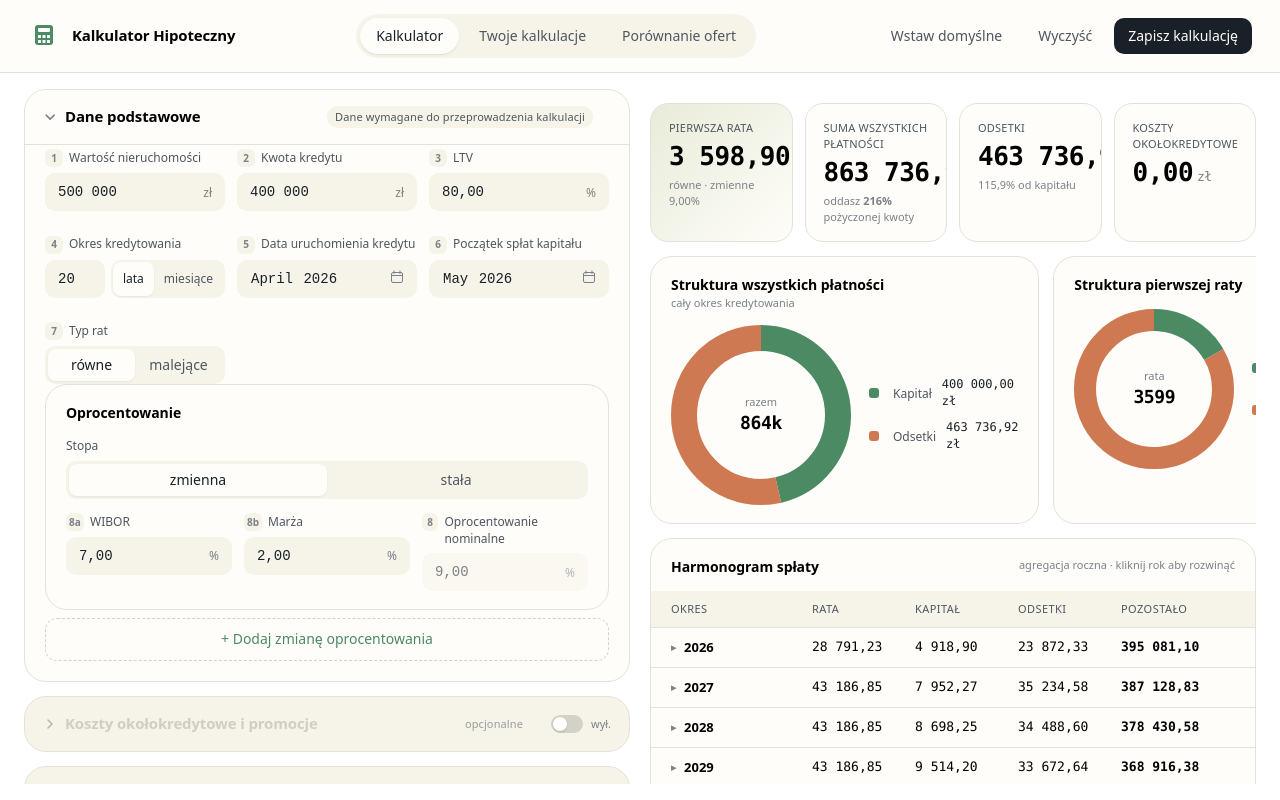
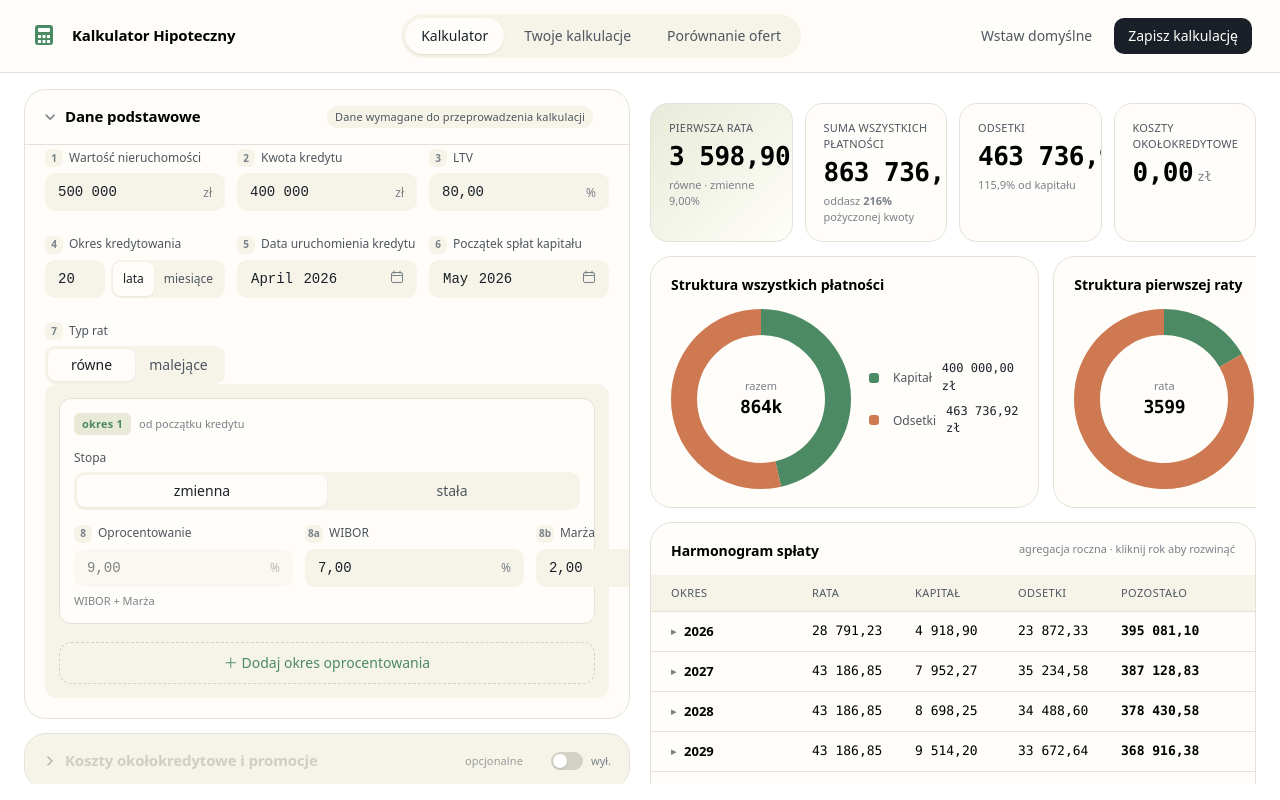
Before and after one commit to gyerosaski/kalkulator-hippoteczny, an Angular app: page / in a window 1280 px wide. Built offline with nearby package versions, Linux system fonts and the light colour scheme.

Commit message:
redesign sekcji z okresami oprocentowania

```diff
--- a/src/app/components/form/basic-data-form/basic-data-form.component.html
+++ b/src/app/components/form/basic-data-form/basic-data-form.component.html
@@ -69,30 +69,29 @@
       </app-field>
     </div>
 
+    <div class="rate-block">
       <div formArrayName="ratePeriods">
         @for (period of ratePeriods.controls; track $index) {
-        <div class="card" [formGroupName]="$index">
-          <div class="card-head">
-            <h3>
+          <div class="rate-period" [formGroupName]="$index">
+            <div class="rate-period-head">
+              <span class="rate-period-tag">okres {{ $index + 1 }}</span>
               @if ($index === 0) {
-                Oprocentowanie
+                <span class="muted small">od początku kredytu</span>
               } @else {
-                Oprocentowanie od
-                <input
-                  type="month"
-                  formControlName="from"
-                  style="display: inline; width: auto; padding: 0.25rem"
-                />
-                <small style="margin-left: 0.25rem">{{
-                  period.get('from')?.value | formatMonth
-                }}</small>
-              }
-            </h3>
-            @if ($index > 0) {
-              <btn-remove (remove)="removeRatePeriod($index)" />
+                <span class="muted small">od</span>
+                <div class="rate-period-from">
+                  <app-month-picker formControlName="from" />
+                </div>
+                <button
+                  type="button"
+                  class="ico-btn ico-btn--danger rate-period-close"
+                  title="Usuń okres"
+                  (click)="removeRatePeriod($index)"
+                >
+                  ×
+                </button>
               }
             </div>
-
             <app-field label="Stopa">
               <app-segmented
                 formControlName="rateType"
@@ -100,16 +99,15 @@
                 [labels]="['zmienna', 'stała']"
               />
             </app-field>
-
+            <div class="rate-grid">
+              <app-field
+                [num]="$index === 0 ? '8' : ''"
+                label="Oprocentowanie"
+                [hint]="
+                  period.get('rateType')?.value === 'zmienna' ? 'WIBOR + Marża' : 'wartość stała'
+                "
+              >
                 @if (period.get('rateType')?.value === 'zmienna') {
-            <div class="row row--3">
-              <app-field num="8a" label="WIBOR">
-                <app-number-input formControlName="wibor" suffix="%" [decimals]="2" />
-              </app-field>
-              <app-field num="8b" label="Marża">
-                <app-number-input formControlName="margin" suffix="%" [decimals]="2" />
-              </app-field>
-              <app-field num="8" label="Oprocentowanie nominalne">
                   <div class="inp inp--disabled">
                     <input
                       type="text"
@@ -123,22 +121,24 @@
                     />
                     <span class="suffix">%</span>
                   </div>
+                } @else {
+                  <app-number-input formControlName="nominalRate" suffix="%" [decimals]="2" />
+                }
               </app-field>
+              @if (period.get('rateType')?.value === 'zmienna') {
+                <app-field num="8a" label="WIBOR">
+                  <app-number-input formControlName="wibor" suffix="%" [decimals]="2" />
+                </app-field>
+                <app-field num="8b" label="Marża">
+                  <app-number-input formControlName="margin" suffix="%" [decimals]="2" />
+                </app-field>
+              }
             </div>
-          } @else {
-            <div class="row row--2">
-              <app-field num="8" label="Oprocentowanie stałe">
-                <app-number-input formControlName="nominalRate" suffix="%" [decimals]="2" />
-              </app-field>
           </div>
         }
       </div>
-      }
-    </div>
-
-    <div class="actions">
       <button type="button" class="btn btn--add" (click)="addRatePeriod()">
-        + Dodaj zmianę oprocentowania
+        ＋ Dodaj okres oprocentowania
       </button>
     </div>
   </div>
--- a/src/app/components/form/basic-data-form/basic-data-form.component.ts
+++ b/src/app/components/form/basic-data-form/basic-data-form.component.ts
@@ -2,26 +2,22 @@ import { Component, inject, ChangeDetectionStrategy } from '@angular/core';
 import { ReactiveFormsModule } from '@angular/forms';
 import { FormService } from '../../../services/form/form';
 import { CalculatorService } from '../../../services/calculator/calculator.service';
-import { FormatMonthPipe } from '../../../pipes/format-month/format-month.pipe';
 import { SectionComponent } from '../../ui/section/section.component';
 import { FieldComponent } from '../../ui/field/field.component';
 import { NumberInputComponent } from '../../ui/number-input/number-input.component';
 import { MonthPickerComponent } from '../../ui/month-picker/month-picker.component';
 import { SegmentedComponent } from '../../ui/segmented/segmented.component';
-import { BtnRemoveComponent } from '../../ui/btn-remove/btn-remove.component';
 
 @Component({
   selector: 'app-basic-data-form',
   standalone: true,
   imports: [
     ReactiveFormsModule,
-    FormatMonthPipe,
     SectionComponent,
     FieldComponent,
     NumberInputComponent,
     MonthPickerComponent,
     SegmentedComponent,
-    BtnRemoveComponent,
   ],
   templateUrl: './basic-data-form.component.html',
   changeDetection: ChangeDetectionStrategy.OnPush,
--- a/src/app/components/results/results-charts/results-charts.component.html
+++ b/src/app/components/results/results-charts/results-charts.component.html
@@ -2,10 +2,7 @@
   <div class="result-grid">
     <div class="card">
       <div class="card-head">
-        <div>
-          <h3>Struktura wszystkich płatności</h3>
-          <div class="muted small">cały okres kredytowania</div>
-        </div>
+        <h3>Struktura wszystkich płatności</h3>
       </div>
       <div class="donut-row">
         <app-donut [data]="totalSlices()" centerLabel="razem" [centerValue]="totalCenter()" />
@@ -25,14 +22,8 @@
       <div class="card-head">
         <h3>Struktura pierwszej raty</h3>
       </div>
-      <div class="donut-row donut-row--single">
-        <app-donut
-          [data]="firstSlices()"
-          [size]="160"
-          [thickness]="22"
-          centerLabel="rata"
-          [centerValue]="firstCenter()"
-        />
+      <div class="donut-row">
+        <app-donut [data]="firstSlices()" centerLabel="rata" [centerValue]="firstCenter()" />
         <ul class="legend">
           @for (s of firstSlices(); track s.label) {
             <li>
--- a/src/app/containers/layout/layout.component.html
+++ b/src/app/containers/layout/layout.component.html
@@ -15,7 +15,6 @@
     </nav>
     <div class="topbar-actions">
       <button class="btn btn--ghost" type="button" (click)="setDefaults()">Wstaw domyślne</button>
-      <button class="btn btn--ghost" type="button" (click)="clearAll()">Wyczyść</button>
       <button class="btn btn--primary" type="button" (click)="saveCalculation()">
         Zapisz kalkulację
       </button>
--- a/src/styles.scss
+++ b/src/styles.scss
@@ -543,14 +543,52 @@ body {
   background: var(--surface-2);
   border-radius: var(--r);
   padding: 14px;
+  display: flex;
+  flex-direction: column;
+  gap: 10px;
 }
 .rate-grid {
   display: grid;
   grid-template-columns: 1fr 1fr 1fr;
   gap: 12px;
 }
-.rate-block .inp {
+.rate-period {
+  border: 1px solid var(--line);
+  border-radius: var(--r);
+  padding: 14px;
+  display: flex;
+  flex-direction: column;
+  gap: 14px;
   background: var(--surface);
+}
+.rate-period-head {
+  display: flex;
+  align-items: center;
+  gap: 8px;
+}
+.rate-period-tag {
+  font-size: 11px;
+  font-weight: 600;
+  color: var(--accent-deep);
+  background: color-mix(in oklch, var(--accent) 25%, var(--surface-2));
+  padding: 3px 8px;
+  border-radius: 6px;
+  letter-spacing: 0.02em;
+  white-space: nowrap;
+}
+.rate-period-from {
+  width: 148px;
+  flex-shrink: 0;
+}
+.rate-period-close {
+  margin-left: auto;
+}
+.ico-btn--danger {
+  color: oklch(55% 0.15 27);
+  border-color: oklch(85% 0.06 27);
+}
+.ico-btn--danger:hover {
+  background: oklch(95% 0.04 27);
 }
 
 /* Tranche */
@@ -666,7 +704,7 @@ body {
 
 .result-grid {
   display: grid;
-  grid-template-columns: 1.4fr 1fr;
+  grid-template-columns: 1fr 1fr;
   gap: 14px;
 }
 
```
Lines whose indentation alone changed are shown as unchanged.
